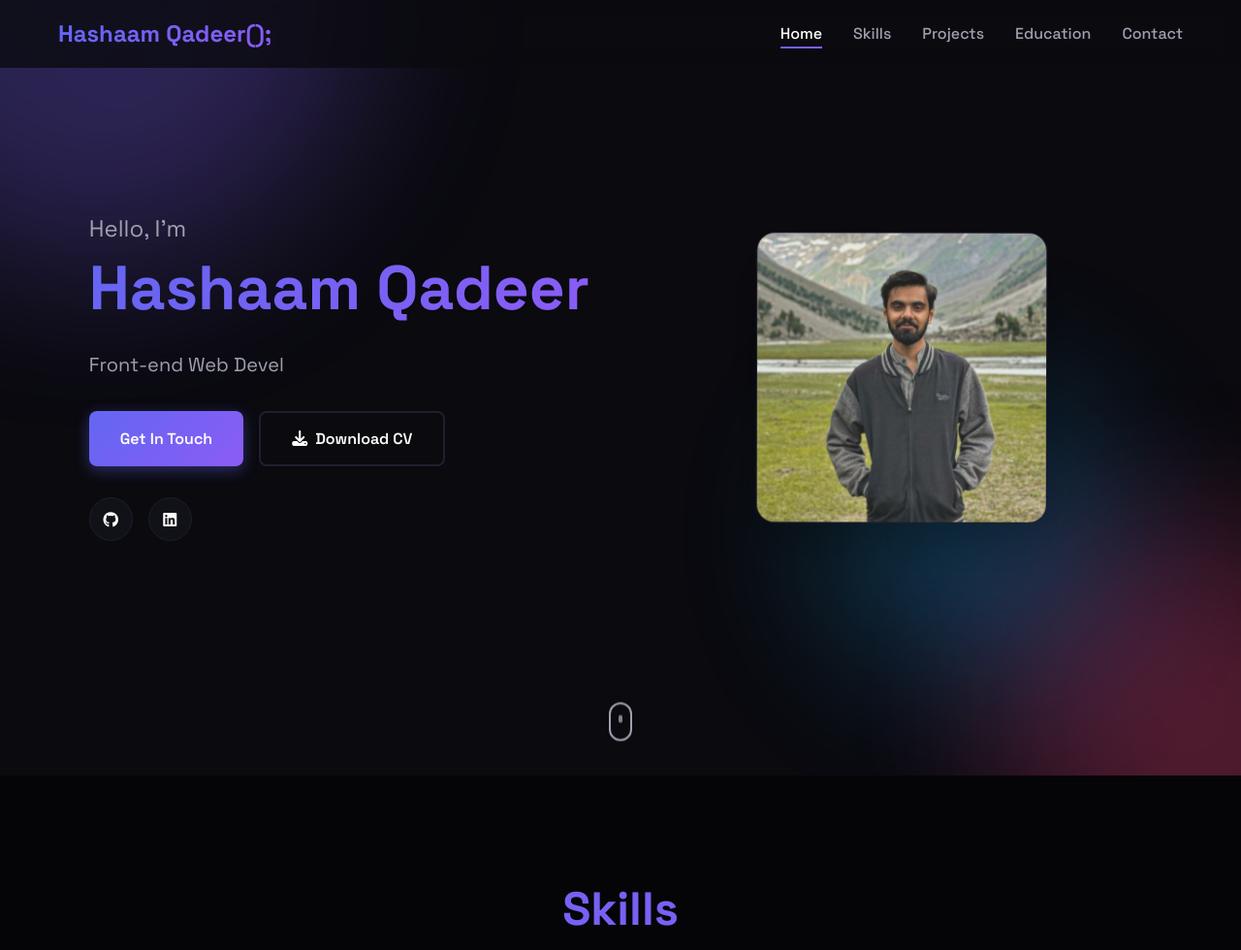
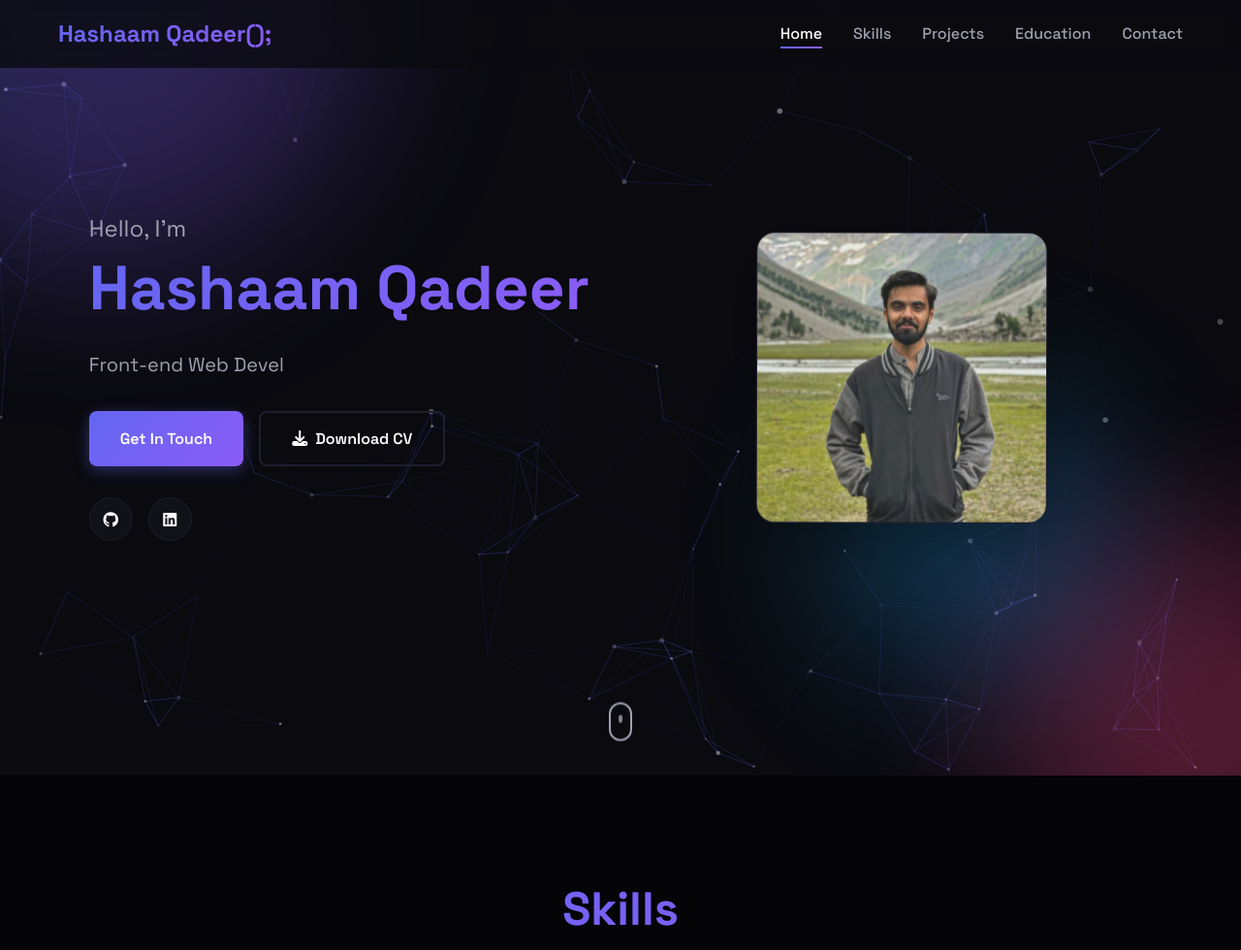
Before and after one commit to HashaamQadeer/portfolio-website, a plain HTML site: page index.html in a window 1280 px wide. Shown: the top 980 px of the page at 97% size. Drawn offline with nearby package versions, Linux system fonts and the light colour scheme.

Commit message:
Added Particles on bg through Particles.js

```diff
--- a/index.html
+++ b/index.html
@@ -4,6 +4,7 @@
     <meta charset="UTF-8">
     <meta name="viewport" content="width=device-width, initial-scale=1.0">
     <title>Hashaam Qadeer</title>
+    <link rel="icon" type="image/jpeg" href="imgs/profile.jpg">
     <link rel="stylesheet" href="styles.css">
     <link rel="preconnect" href="https://fonts.googleapis.com">
     <link rel="preconnect" href="https://fonts.gstatic.com" crossorigin>
@@ -33,6 +34,7 @@
     <!-- Hero Section -->
     <section id="home" class="hero">
         <div class="hero-background">
+            <div id="particles-js"></div>
             <div class="gradient-orb orb-1"></div>
             <div class="gradient-orb orb-2"></div>
             <div class="gradient-orb orb-3"></div>
@@ -309,6 +311,8 @@ functionality</p>
         </div>
     </footer>
 
+    <script src="https://cdn.jsdelivr.net/npm/particles.js@2.0.0/particles.min.js"></script>
+    <script src="particles-config.js"></script>
     <script src="script.js"></script>
 </body>
 </html>
--- /dev/null
+++ b/particles-config.js
@@ -0,0 +1,104 @@
+// Particles.js configuration for the hero background
+(function () {
+  const run = () => {
+    if (typeof particlesJS === 'undefined') return;
+
+    particlesJS('particles-js', {
+      particles: {
+        number: {
+          value: 80,
+          density: {
+            enable: true,
+            value_area: 800
+          }
+        },
+        color: {
+          value: '#ffffff'
+        },
+        shape: {
+          type: 'circle',
+          stroke: {
+            width: 0,
+            color: '#000000'
+          },
+          polygon: {
+            nb_sides: 5
+          }
+        },
+        opacity: {
+          value: 0.45,
+          random: true,
+          anim: {
+            enable: false
+          }
+        },
+        size: {
+          value: 3,
+          random: true,
+          anim: {
+            enable: false
+          }
+        },
+        line_linked: {
+          enable: true,
+          distance: 150,
+          color: '#6366f1',
+          opacity: 0.35,
+          width: 1
+        },
+        move: {
+          enable: true,
+          speed: 2,
+          direction: 'none',
+          random: false,
+          straight: false,
+          out_mode: 'out',
+          bounce: false,
+          attract: {
+            enable: false
+          }
+        }
+      },
+      interactivity: {
+        detect_on: 'canvas',
+        events: {
+          onhover: {
+            enable: true,
+            mode: 'repulse'
+          },
+          onclick: {
+            enable: false
+          },
+          resize: true
+        },
+        modes: {
+          grab: {
+            distance: 400,
+            line_linked: {
+              opacity: 1
+            }
+          },
+          bubble: {
+            distance: 400,
+            size: 40,
+            duration: 2,
+            opacity: 0.8
+          },
+          repulse: {
+            distance: 200
+          }
+        }
+      },
+      retina_detect: true,
+      background: {
+        color: 'transparent'
+      }
+    });
+  };
+
+  if (document.readyState === 'loading') {
+    document.addEventListener('DOMContentLoaded', run);
+  } else {
+    run();
+  }
+})();
--- a/styles.css
+++ b/styles.css
@@ -139,12 +139,24 @@ body {
     overflow: hidden;
 }
 
+.hero-background #particles-js {
+    position: absolute;
+    inset: 0;
+    width: 100%;
+    height: 100%;
+    z-index: 0;
+    /* Allow particles.js to read mouse movement for hover effects */
+    pointer-events: auto;
+}
+
 .gradient-orb {
     position: absolute;
     border-radius: 50%;
     filter: blur(80px);
     opacity: 0.3;
     animation: float 20s infinite ease-in-out;
+    z-index: 1; /* Above particles, behind content */
+    pointer-events: none; /* Let mouse events pass through to particles canvas */
 }
 
 .orb-1 {
```
Also changed, not shown: 4 other files.
